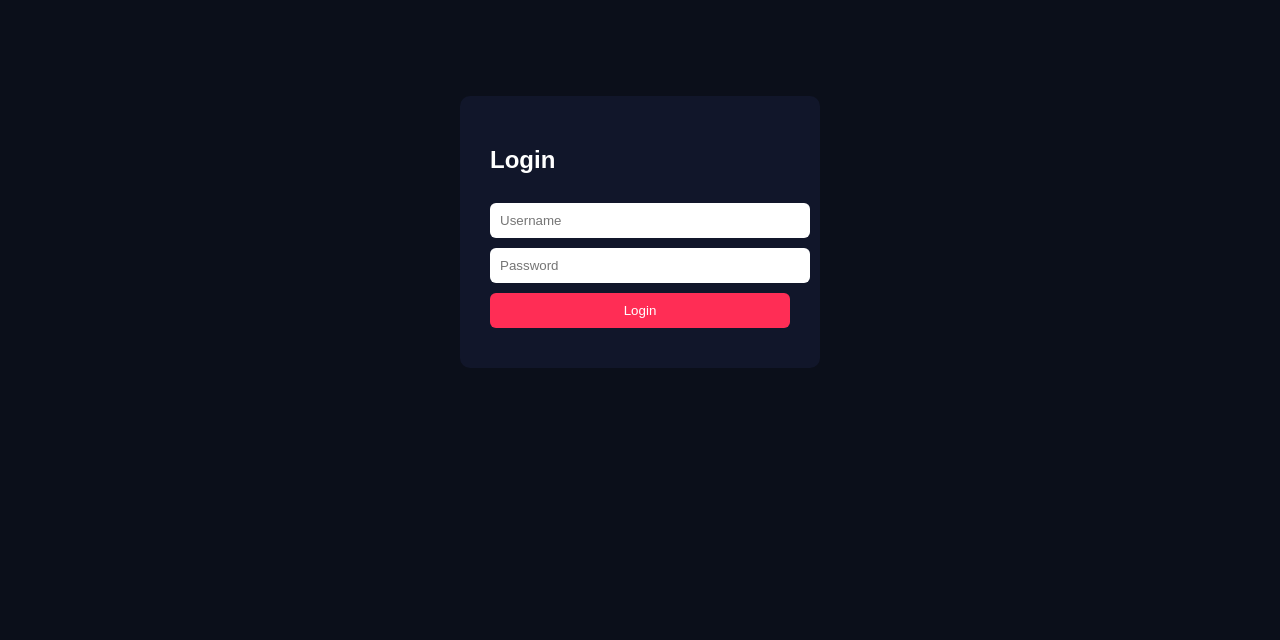
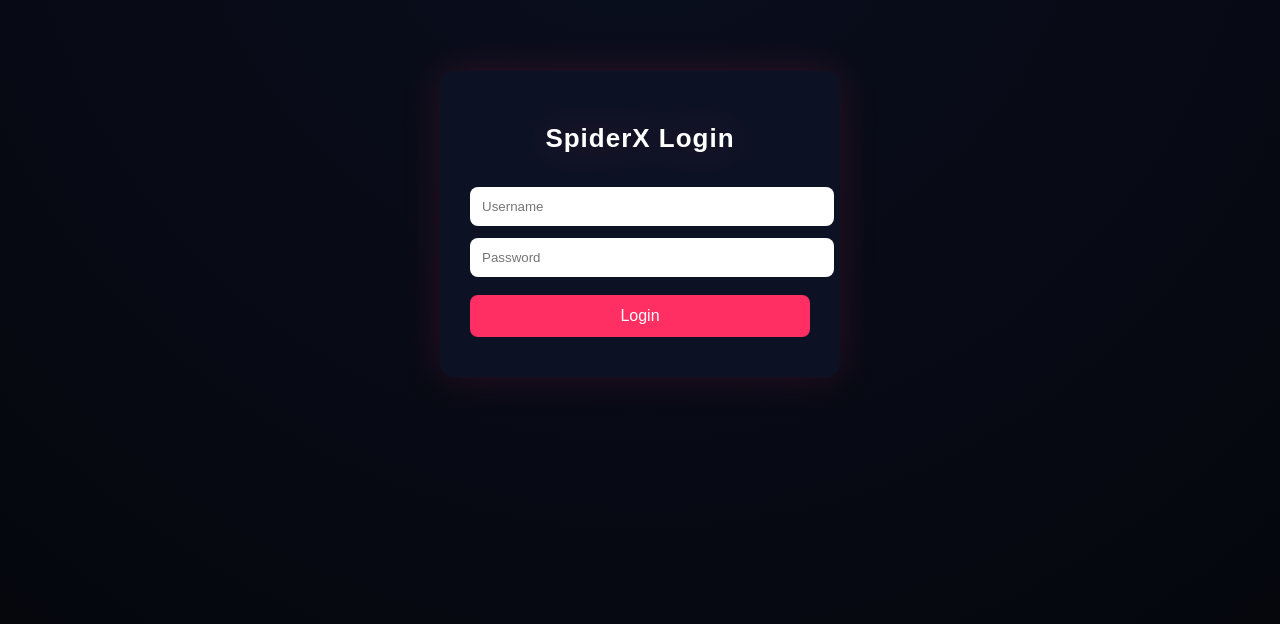
Before and after one commit to SpiderXo/SpiderX-API, a website: page public/index.html in a window 1280 px wide. Shown: the part 176-816 px from the top of the page. Drawn offline with Linux system fonts and the light colour scheme.

Commit message:
Update index.html

```diff
--- a/public/index.html
+++ b/public/index.html
@@ -3,61 +3,100 @@
 <head>
 <meta charset="UTF-8">
 <title>SpiderX Login</title>
+
 <style>
-body{
-  background:#0b0f1a;
-  font-family:Arial;
-  display:flex;
-  justify-content:center;
-  align-items:center;
-  height:100vh;
-  color:#fff;
+body {
+  margin: 0;
+  height: 100vh;
+  background: radial-gradient(circle at top, #0a0f1f, #05070d);
+  font-family: Arial, sans-serif;
+  display: flex;
+  align-items: center;
+  justify-content: center;
+  color: #fff;
 }
-.card{
-  background:#11162a;
-  padding:30px;
-  border-radius:10px;
-  width:300px;
+
+.card {
+  width: 340px;
+  padding: 30px;
+  background: #0c1224;
+  border-radius: 14px;
+  box-shadow: 0 0 40px rgba(255,46,99,.15);
 }
-input,button{
-  width:100%;
-  padding:10px;
-  margin-top:10px;
-  border-radius:6px;
-  border:none;
+
+h2 {
+  text-align: center;
+  font-size: 26px;
+  letter-spacing: 1px;
+  filter: drop-shadow(0 0 18px rgba(255,46,99,.25));
 }
-button{
-  background:#ff2d55;
-  color:white;
-  cursor:pointer;
+
+input {
+  width: 100%;
+  padding: 12px;
+  margin-top: 12px;
+  border-radius: 8px;
+  border: none;
+  outline: none;
 }
-.error{
-  color:red;
-  margin-top:10px;
+
+button {
+  width: 100%;
+  padding: 12px;
+  margin-top: 18px;
+  border-radius: 8px;
+  background: #ff2e63;
+  color: white;
+  font-size: 16px;
+  cursor: pointer;
+  border: none;
+  transition: .3s;
+}
+
+button:hover {
+  box-shadow: 0 0 25px rgba(255,46,99,.4);
+}
+
+#error {
+  margin-top: 10px;
+  color: #ff6b6b;
+  text-align: center;
 }
 </style>
 </head>
+
 <body>
 
 <div class="card">
-<h2>Login</h2>
-<input id="user" placeholder="Username">
-<input id="pass" type="password" placeholder="Password">
-<button onclick="login()">Login</button>
-<div class="error" id="err"></div>
+  <h2>SpiderX Login</h2>
+
+  <input id="user" placeholder="Username">
+  <input id="pass" type="password" placeholder="Password">
+
+  <button onclick="login()">Login</button>
+  <div id="error"></div>
 </div>
 
 <script>
 function login(){
-  const u = document.getElementById("user").value;
-  const p = document.getElementById("pass").value;
-
-  if(u === "SpiderX" && p === "1234"){
-    localStorage.setItem("logged","yes");
-    location.href="dashboard.html";
-  }else{
-    document.getElementById("err").innerText="Wrong login data";
-  }
+  fetch("/api/login", {
+    method:"POST",
+    headers:{ "Content-Type":"application/json" },
+    body:JSON.stringify({
+      username: user.value,
+      password: pass.value
+    })
+  })
+  .then(r=>r.json())
+  .then(d=>{
+    if(d.token){
+      localStorage.setItem("token", d.token);
+      localStorage.setItem("apiKey", d.apiKey);
+      location.href="dashboard.html";
+    } else {
+      error.innerText = d.error;
+    }
+  });
 }
 </script>
 
```
